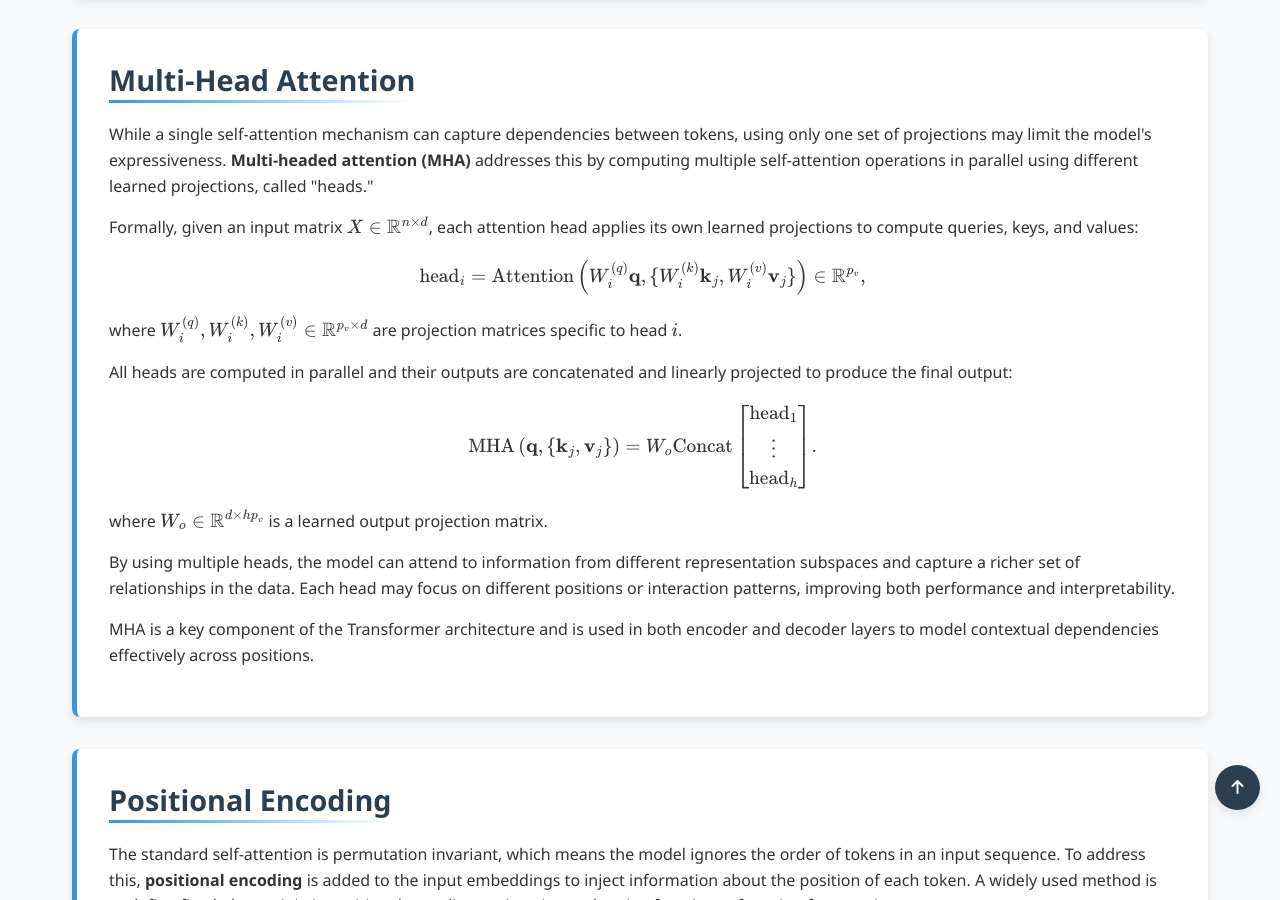
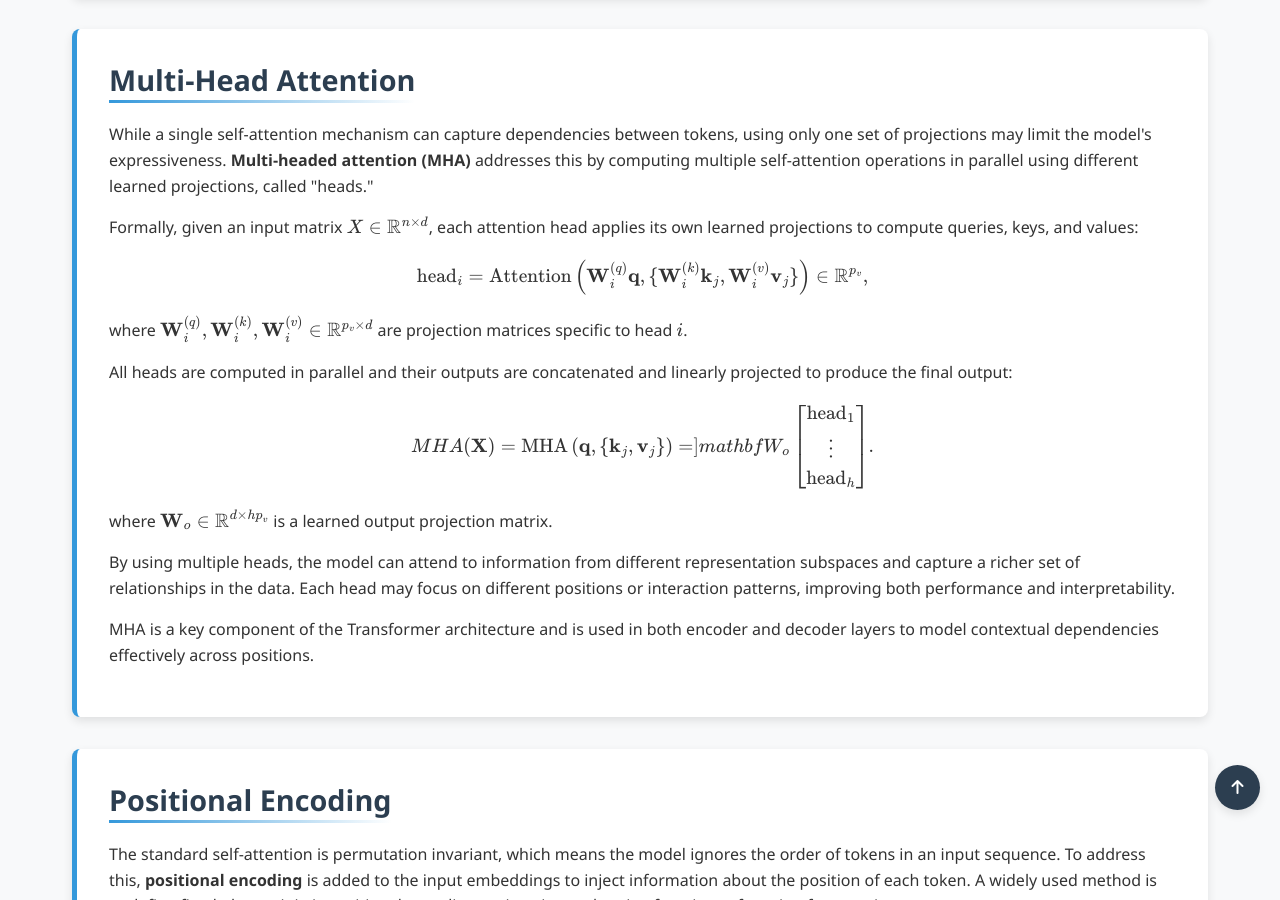
Before and after one commit to Yusukey01/yusukey01.github.io, a Jekyll site: the page built from Mathematics/Machine_learning/deep_nn.html, in a window 1280 px wide and 900 px high, scrolled down 4056 px. Built offline with Jekyll 4.4.1, drawn with Linux system fonts in a browser that asks for light colours.

Commit message:
add attention section

```diff
--- a/Mathematics/Machine_learning/deep_nn.html
+++ b/Mathematics/Machine_learning/deep_nn.html
@@ -206,22 +206,22 @@ uses_python: false
                 <p>
                     Formally, given an input matrix \( X \in \mathbb{R}^{n \times d} \), each attention head applies its own learned projections to compute queries, keys, and values:
                     \[
-                    \text{head}_i = \text{Attention}\left(W_i^{(q)} \mathbf{q}, \{W_i^{(k)} \mathbf{k}_j, W_i^{(v)}\mathbf{v}_j\}\right) \in \mathbb{R}^{p_v},
+                    \text{head}_i = \text{Attention}\left(\mathbf{W}_i^{(q)} \mathbf{q}, \{\mathbf{W}_i^{(k)} \mathbf{k}_j, \mathbf{W}_i^{(v)}\mathbf{v}_j\}\right) \in \mathbb{R}^{p_v},
                     \]
-                    where \( W_i^{(q)}, W_i^{(k)}, W_i^{(v)} \in \mathbb{R}^{p_v \times d} \) are projection matrices specific to head \( i \).
+                    where \( \mathbf{W}_i^{(q)}, \mathbf{W}_i^{(k)}, \mathbf{W}_i^{(v)} \in \mathbb{R}^{p_v \times d} \) are projection matrices specific to head \( i \).
                 </p>
 
                 <p>
                     All heads are computed in parallel and their outputs are concatenated and linearly projected to produce the final output:
                     \[
-                    \text{MHA}\left(\mathbf{q}, \{\mathbf{k}_j, \mathbf{v}_j\}\right)
-                        = W_o \text{Concat} \begin{bmatrix}
-                                                \text{head}_1 \\
-                                                \vdots \\
-                                                \text{head}_h\\
-                                            \end{bmatrix}.
+                    MHA(\mathbf{X}) = \text{MHA}\left(\mathbf{q}, \{\mathbf{k}_j, \mathbf{v}_j\}\right)
+                        = ]mathbf{W}_o  \begin{bmatrix}
+                                    \text{head}_1 \\
+                                    \vdots \\
+                                    \text{head}_h\\
+                                \end{bmatrix}.
                     \]
-                    where \( W_o \in \mathbb{R}^{d \times hp_v} \) is a learned output projection matrix.
+                    where \( \mathbf{W}_o \in \mathbb{R}^{d \times hp_v} \) is a learned output projection matrix.
                 </p>
 
                 <p>
```
